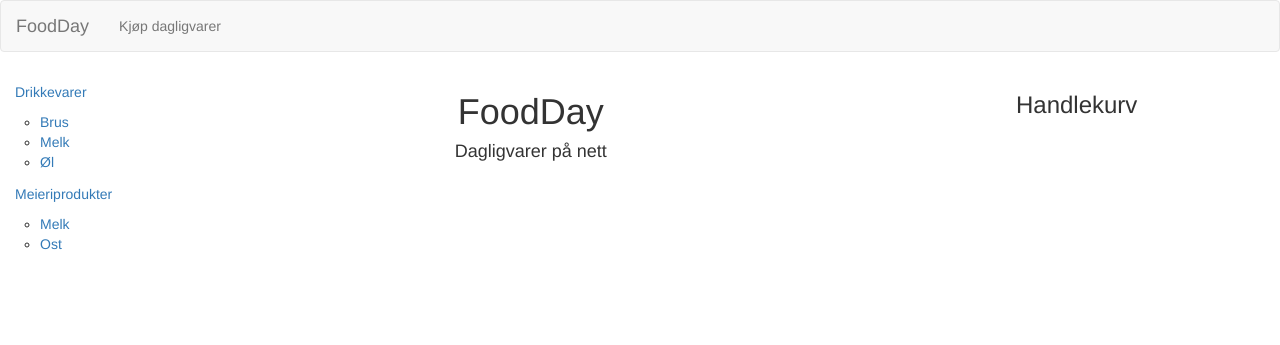
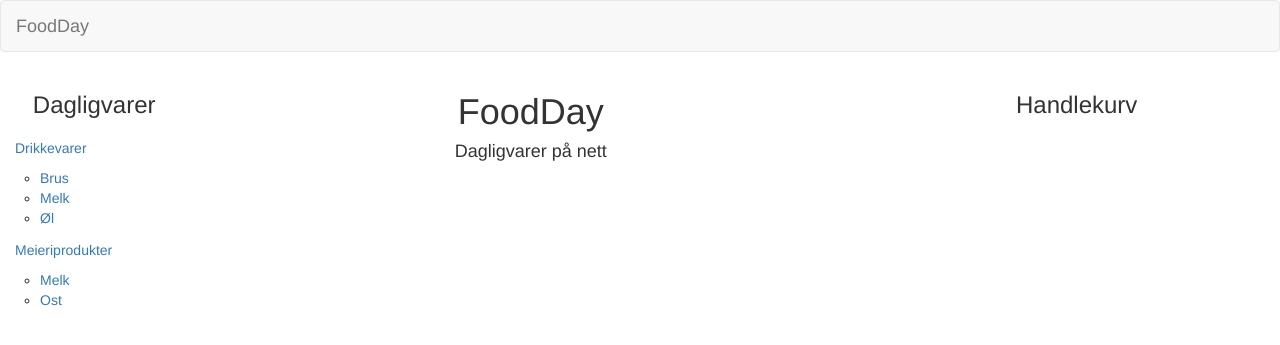
Before and after one commit to orhels/FoodDay, a Django app: page / in a window 1280 px wide. Shown: the top 345 px of the page. Run offline with Django 3.2, Linux system fonts and the light colour scheme; data comes from the database, SQL or seed files in the repository; data that the repository does not hold is empty; some libraries are stand-ins or nearby versions.

Commit message:
Added headings to the shopping cart and the sidebar

```diff
--- a/Cart/templates/cart_widget.html
+++ b/Cart/templates/cart_widget.html
@@ -1,3 +1,5 @@
-{% for item in cart.items.all %}
-    <p>{{ item }}</p>
-{% endfor %}
+<ul class="list-group">
+    {% for item in cart.items.all %}
+        <li class="list-group-item">{{ item }}</li>
+    {% endfor %}
+</ul>
--- a/static/custom/custom/custom.css
+++ b/static/custom/custom/custom.css
@@ -9,5 +9,5 @@
 }
 
 div#cart-widget-container{
-
+    padding-right: 10px;
 }
--- a/templates/base.html
+++ b/templates/base.html
@@ -26,37 +26,28 @@
         </button>
         <a class="navbar-brand" href="{% url 'frontpage' %}">FoodDay</a>
     </div>
-
-    <div class="collapse navbar-collapse navbar-ex1-collapse">
-        <ul class="nav navbar-nav">
-            <li><a href="{% url 'product_list' %}">Kjøp dagligvarer</a></li>
-        </ul>
-
-        <ul class="nav navbar-nav navbar-right">
-
-        </ul>
-
-    </div>
-
 </nav>
 
 <div class="row">
-<div id="sidebar" class="col-xs-2 col-sm-2 col-md-2 col-lg-2">
+    <div class="col-xs-2 col-sm-2 col-md-2 col-lg-2">
+        <h3 class="text-center">Dagligvarer</h3>
+
+        <div id="sidebar">
             {% load sidebar %}
             {% sidebar %}
+        </div>
     </div>
     <div class="col-xs-6 col-sm-6 col-md-6 col-lg-6">
         {% block content %}{% endblock %}
     </div>
     <div class="col-xs-4 col-sm-4 col-md-4 col-lg-4">
         <h3 class="text-center">Handlekurv</h3>
-<div id="cart-widget-container" >
+
+        <div id="cart-widget-container">
             Laster handlekurv...
         </div>
     </div>
 </div>
-
-
 
 
 <script src="//code.jquery.com/jquery.js"></script>
@@ -82,6 +73,5 @@
 <script src="{% static 'custom/cart.js' %}"></script>
 
 
-
 </body>
 </html>
```
Lines whose indentation alone changed are shown as unchanged.
